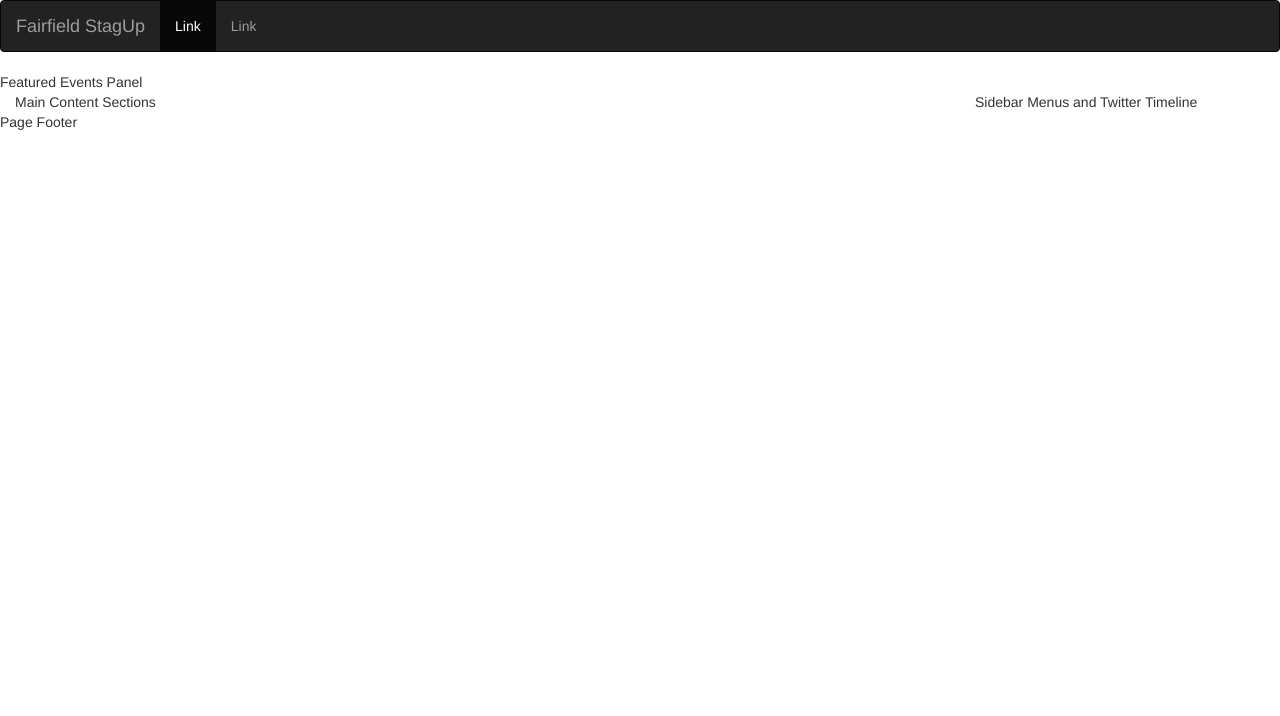
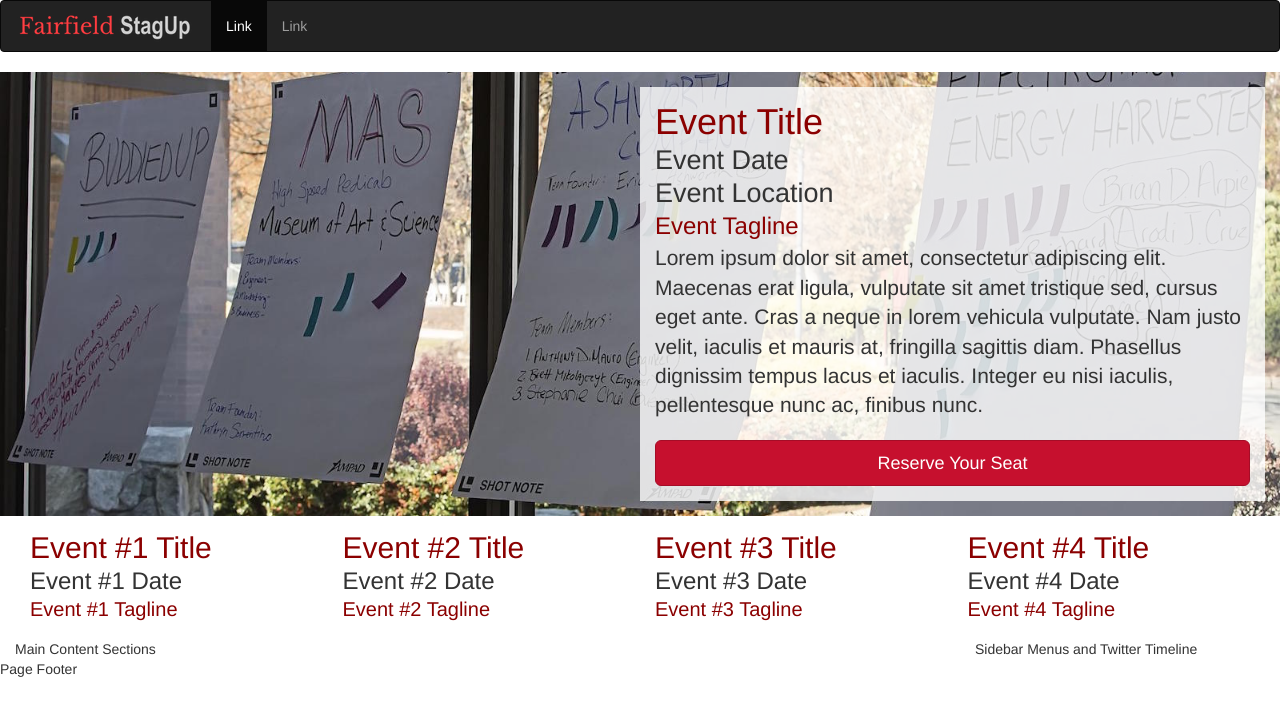
Before and after one commit to cameronmcfadden1/stagup-bootstrap, a plain HTML site: page index.html in a window 1280 px wide. Drawn offline with nearby package versions, Linux system fonts and the light colour scheme.

Commit message:
Completed Part 4

```diff
--- /dev/null
+++ b/assets/css/styles.css
@@ -0,0 +1,61 @@
+/**
+* ====================================================================
+*  styles.css -- Global styles for the Fairfield StagUp website
+* ====================================================================
+*/
+
+
+
+/**
+* ====================================================================
+*  styles.css -- Global styles for the Fairfield StagUp website
+* ====================================================================
+*/
+
+/*---- Basic Styling ----*/
+h1 {
+  color: darkred;
+}
+.btn-primary{
+  background-color: #C6102E; /* bright cherry red */
+  border-color: #A50D27; /* a darker shade of the same red */
+}
+
+/*---- Navbar Styling ----*/
+.navbar-brand{
+  padding: 6px 15px;
+}
+
+/*---- Feature-Panel Styling ----*/
+.feature-panel h1, .feature-panel h2, .feature-panel h3{
+  margin:0 0 4px;
+}
+.feature-panel h3{
+  color: darkred;
+}
+.featured-events-top{
+  background-image: url(../images/FeaturePhoto.jpg);
+  background-size: cover;
+  background-position: center center;
+  padding: 15px;
+}
+.featured-text-container{
+  background-color: rgba(100%, 100%, 100%, 0.8);
+  padding: 15px;
+}
+.featured-events-top h2{
+  font-size: 27px;
+}
+
+.featured-events-bottom{
+  padding: 15px;
+}
+.featured-events-bottom h1{
+  font-size: 30px;
+}
+.featured-events-bottom h2{
+  font-size: 24px;
+}
+.featured-events-bottom h3{
+  font-size: 20px;
+}
--- a/index.html
+++ b/index.html
@@ -10,6 +10,8 @@
     <!-- Bootstrap -->
     <link rel="stylesheet" href="https://maxcdn.bootstrapcdn.com/bootstrap/3.3.5/css/bootstrap.min.css">
 
+    <!--Custom Styling-->
+    <link rel="stylesheet" href="assets/css/styles.css">
     <!-- HTML5 shim and Respond.js for IE8 support of HTML5 elements and media queries -->
     <!-- WARNING: Respond.js doesn't work if you view the page via file:// -->
     <!--[if lt IE 9]>
@@ -31,7 +33,9 @@
                 <span class="icon-bar"></span>
                 <span class="icon-bar"></span>
               </button>
-              <a class="navbar-brand" href="#">Fairfield StagUp</a>
+              <a class="navbar-brand" href="#">
+              <img src="assets/images/FairfieldStagUp.png" alt="FairfieldStagUpLogo" >
+            </a>
             </div>
 
             <!-- Collect the nav links, forms, and other content for toggling -->
@@ -45,8 +49,44 @@
         </nav>
         <!--Navbar End-->
       </header>
-      <section class="feature-panel row">
-        Featured Events Panel
+      <section class="feature-panel">
+        <div class="featured-events-top row">
+          <div class="featured-text-container col-sm-8 col-sm-offset-4 col-md-6 col-md-offset-6">
+           <h1>Event Title</h1>
+           <h2>Event Date</h2>
+           <h2>Event Location</h2>
+           <h3>Event Tagline</h3>
+           <p class="lead">Lorem ipsum dolor sit amet, consectetur adipiscing elit.
+           Maecenas erat ligula, vulputate sit amet tristique sed,
+           cursus eget ante. Cras a neque in lorem vehicula vulputate.
+           Nam justo velit, iaculis et mauris at, fringilla sagittis diam.
+           Phasellus dignissim tempus lacus et iaculis.
+           Integer eu nisi iaculis, pellentesque nunc ac, finibus nunc.</p>
+           <a href="#" class="btn btn-primary btn-lg btn-block">Reserve Your Seat</a>
+          </div>
+        </div>
+        <div class="featured-events-bottom row">
+          <div class="featured-event-teaser col-md-3 col-sm-6">
+            <h1>Event #1 Title</h1>
+            <h2>Event #1 Date</h2>
+            <h3>Event #1 Tagline</h3>
+          </div>
+          <div class="featured-event-teaser col-md-3 col-sm-6">
+            <h1>Event #2 Title</h1>
+            <h2>Event #2 Date</h2>
+            <h3>Event #2 Tagline</h3>
+          </div>
+          <div class="featured-event-teaser col-md-3 col-sm-6">
+            <h1>Event #3 Title</h1>
+            <h2>Event #3 Date</h2>
+            <h3>Event #3 Tagline</h3>
+          </div>
+          <div class="featured-event-teaser col-md-3 col-sm-6">
+            <h1>Event #4 Title</h1>
+            <h2>Event #4 Date</h2>
+            <h3>Event #4 Tagline</h3>
+          </div>
+        </div>
       </section>
     <div class="row">
       <main class="main-content col-sm-9">
```
Also changed, not shown: assets/images/FairfieldStagUp.png (added), assets/images/FeaturePhoto.jpg (added).
